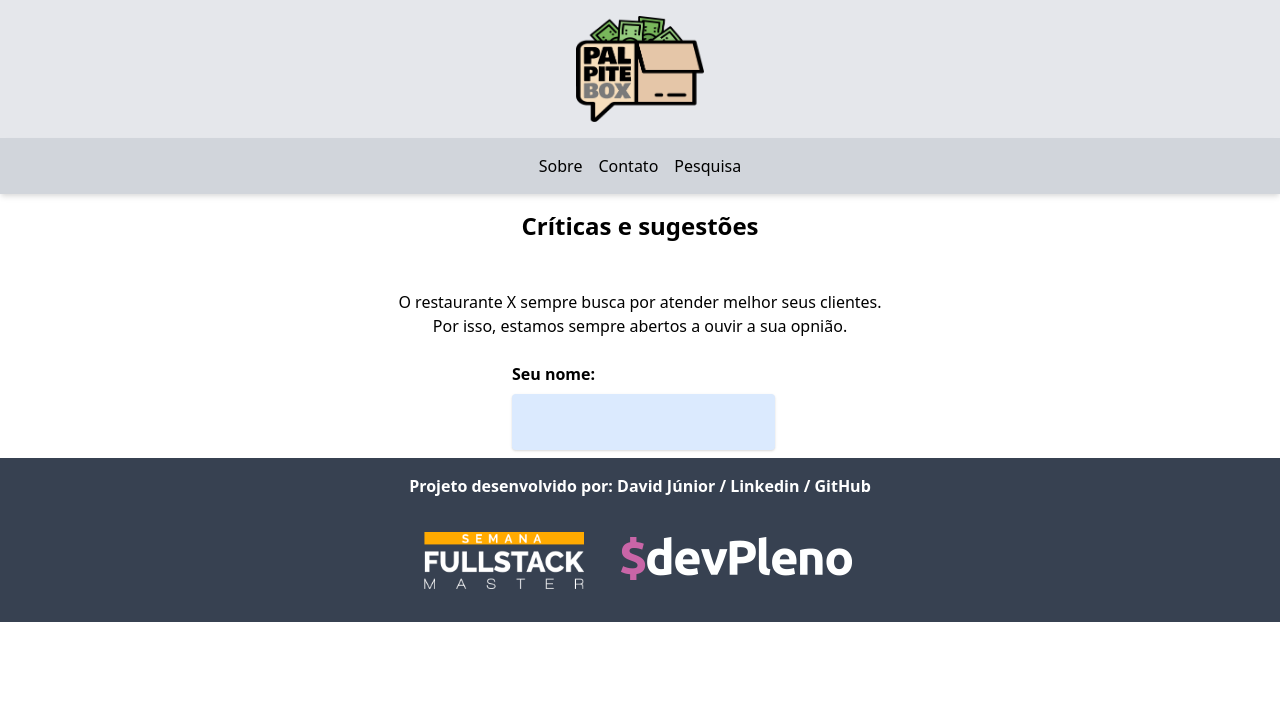
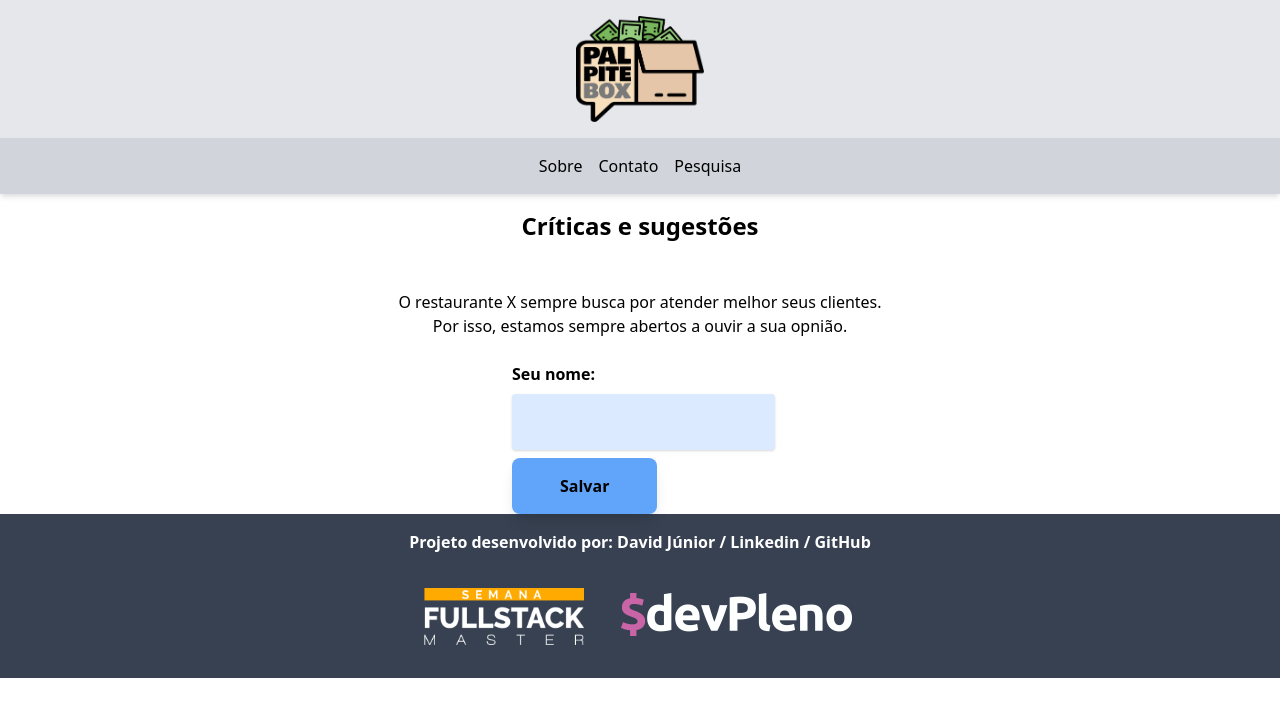
Before and after one commit to Davidpsj/palpite-box-fsmaster, a Next.js app: page /pesquisa in a window 1280 px wide. Shown: the top 716 px of the page. Built offline with nearby package versions, Linux system fonts and the light colour scheme.

Commit message:
MOD.: some adjustments in mocks and other tests utilities.

```diff
--- a/package.json
+++ b/package.json
@@ -16,6 +16,7 @@
     "postcss-import": "^14.0.2",
     "react": "^17.0.2",
     "react-dom": "^17.0.2",
+    "swr": "^0.5.6",
     "tailwindcss": "^2.2.7"
   }
 }
--- /dev/null
+++ b/pages/api/get-promo.js
@@ -0,0 +1,5 @@
+export default async (req, res) => {
+  return res.end(
+    JSON.stringify({ showCoupon: true, message: 'Mensagem Cupom!' })
+  );
+};
--- a/pages/index.js
+++ b/pages/index.js
@@ -1,8 +1,12 @@
 import React from 'react'
 import Link from 'next/link'
+import useSWR from 'swr';
+
+const fetcher = (...args) => fetch(...args).then((res) => res.json());
 
 const Index = () => {
-	return (
+  const { data, error } = useSWR('/api/get-promo', fetcher);
+  return (
     <div>
       <p className='mt-12 text-center'>
         O restaurante X sempre busca por atender melhor seus clientes.
@@ -18,9 +22,12 @@ const Index = () => {
         </Link>
       </div>
 
-      <p className='my-12 text-center'>Mensagem do desconto.</p>
+      {!data && <p>Carregando...</p>}
+      {!error && data && data.showCoupon && (
+        <p className='my-12 text-center'>{data.message}</p>
+      )}
     </div>
   );
-}
+};
 
 export default Index;
--- a/pages/pesquisa.js
+++ b/pages/pesquisa.js
@@ -2,7 +2,9 @@ import React from 'react'
 import Link from 'next/link'
 
 const Pesquisa = () => {
-	return (
+	const save = () => {};
+
+  return (
     <div>
       <h1 className='text-center font-bold my-4 text-2xl'>
         Críticas e sugestões
@@ -21,6 +23,12 @@ const Pesquisa = () => {
           id='name'
           className='p-4 block shadow bg-blue-100 my-2 rounded'
         ></input>
+        <button
+          className='bg-blue-400 px-12 py-4 font-bold rounded-lg shadow-lg hover:shadow'
+          onClick={save}
+        >
+          Salvar
+        </button>
       </div>
     </div>
   );
```
Also changed, not shown: 1 other file (tests, documents, lock files or other folders).
